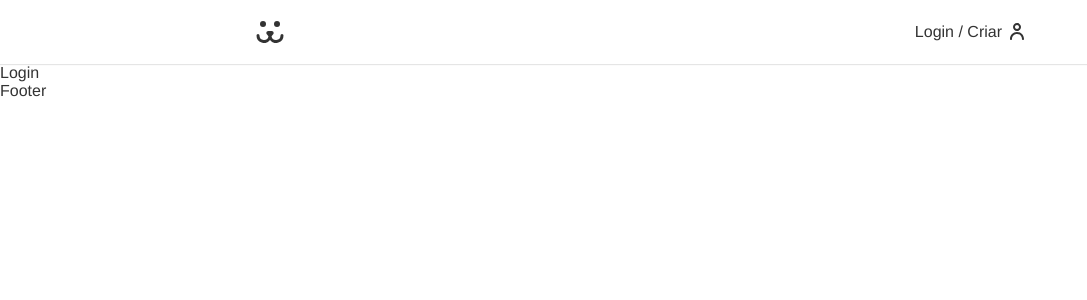
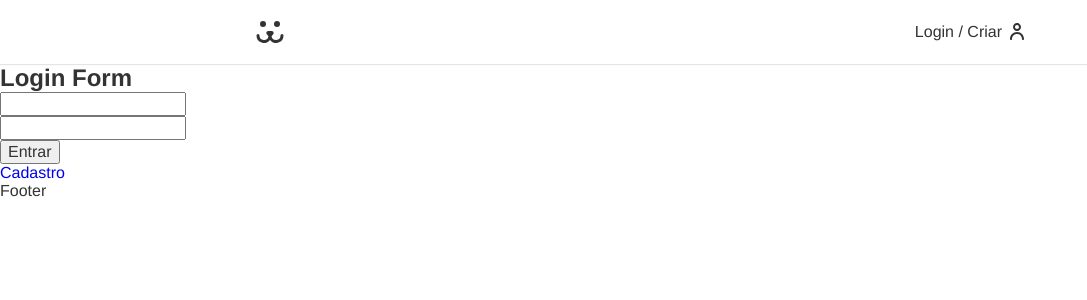
Before and after one commit to isaquerchaves/dogs, a React (Vite) app: page /login in a window 1280 px wide. Shown: the top 300 px of the page, without its empty margins (0-1087 px from the left). Built offline with nearby package versions, Linux system fonts and the light colour scheme; the HTML template or start-up script is replaced by a standard one.

Commit message:
feat: add Logins components and get token from user

```diff
--- a/src/App.tsx
+++ b/src/App.tsx
@@ -12,7 +12,7 @@ function App() {
         <Header />
         <Routes>
           <Route path="/" element={<Home />} />
-          <Route path="/login" element={<Login />} />
+          <Route path="/login/*" element={<Login />} />
         </Routes>
         <Footer />
       </BrowserRouter>
--- a/src/components/Login/Login.tsx
+++ b/src/components/Login/Login.tsx
@@ -1,7 +1,18 @@
+import { Route, Routes } from "react-router-dom";
+import LoginForm from "./LoginForm";
+import LoginCreate from "./LoginCreate";
+import LoginPasswordLost from "./LoginPasswordLost";
+import LoginPasswordReset from "./LoginPasswordReset";
+
 const Login = () => {
     return (
         <div>
-            Login
+            <Routes>
+                <Route path="/" element={<LoginForm />} />
+                <Route path="criar" element={<LoginCreate />} />
+                <Route path="perdeu" element={<LoginPasswordLost />} />
+                <Route path="resetar" element={<LoginPasswordReset />} />
+            </Routes>
         </div>
     );
 }
--- /dev/null
+++ b/src/components/Login/LoginCreate.tsx
@@ -0,0 +1,9 @@
+const LoginCreate = () => {
+    return (
+        <div>
+            Criar
+        </div>
+    );
+}
+
+export default LoginCreate;
--- /dev/null
+++ b/src/components/Login/LoginForm.tsx
@@ -0,0 +1,46 @@
+import React from "react";
+import { Link } from "react-router-dom";
+
+const LoginForm = () => {
+    const [username, setUsername] = React.useState('');
+    const [password, setPassword] = React.useState('');
+
+    function handleSubmit(event: any) {
+        event.preventDefault();
+
+        fetch('https://dogsapi.origamid.dev/json/jwt-auth/v1/token', {
+            method: 'POST',
+            headers: {
+                'Content-Type': 'application/json',
+            },
+            body: JSON.stringify({ username, password }),
+        })
+            .then((response) => {
+                console.log(response);
+                return response.json();
+            })
+            .then((json) => {
+                console.log(json);
+            })
+    }
+
+    return (
+        <section>
+            <h1>Login Form</h1>
+            <form action="" onSubmit={handleSubmit}>
+                <input
+                    type="text"
+                    value={username}
+                    onChange={({ target }) => setUsername(target.value)} />
+                <input
+                    type="text"
+                    value={password}
+                    onChange={({ target }) => setPassword(target.value)} />
+                <button>Entrar</button>
+            </form>
+            <Link to="/login/criar">Cadastro</Link>
+        </section>
+    );
+}
+
+export default LoginForm;
--- /dev/null
+++ b/src/components/Login/LoginPasswordLost.tsx
@@ -0,0 +1,9 @@
+const LoginPasswordLost = () => {
+    return (
+        <div>
+            esqueceu
+        </div>
+    );
+}
+
+export default LoginPasswordLost;
--- /dev/null
+++ b/src/components/Login/LoginPasswordReset.tsx
@@ -0,0 +1,9 @@
+const LoginPasswordReset = () => {
+    return (
+        <div>
+            Resetar
+        </div>
+    );
+}
+
+export default LoginPasswordReset;
```
